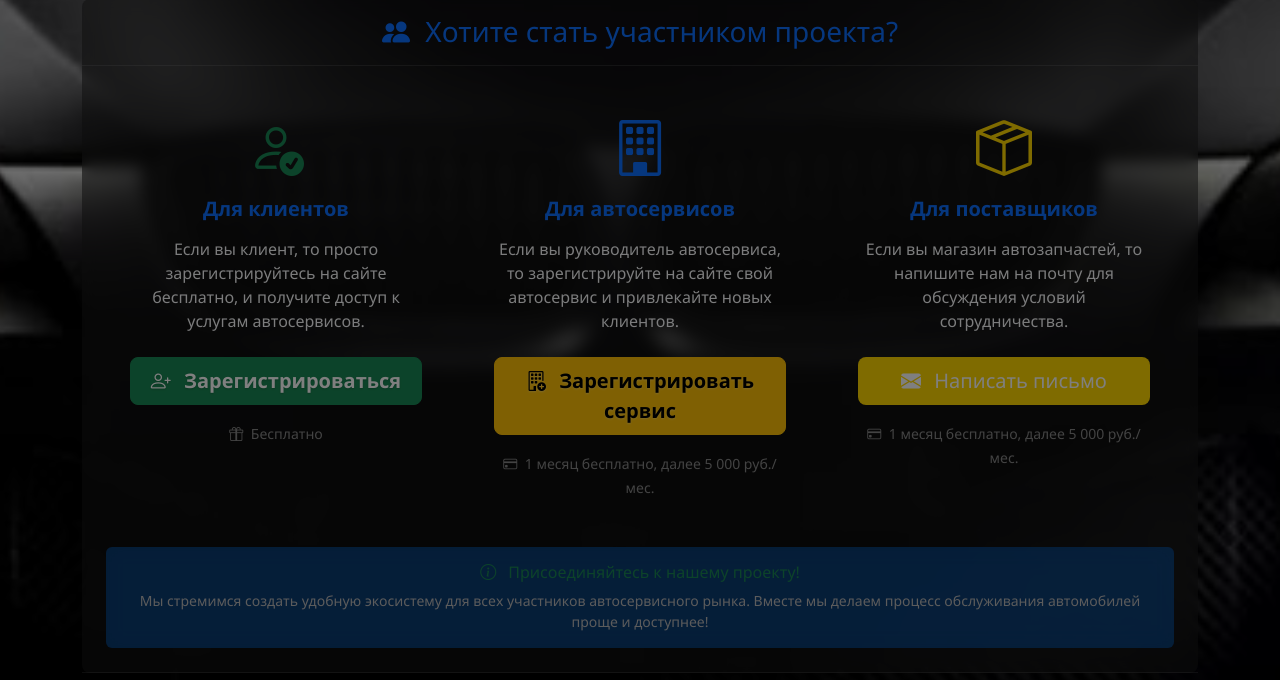
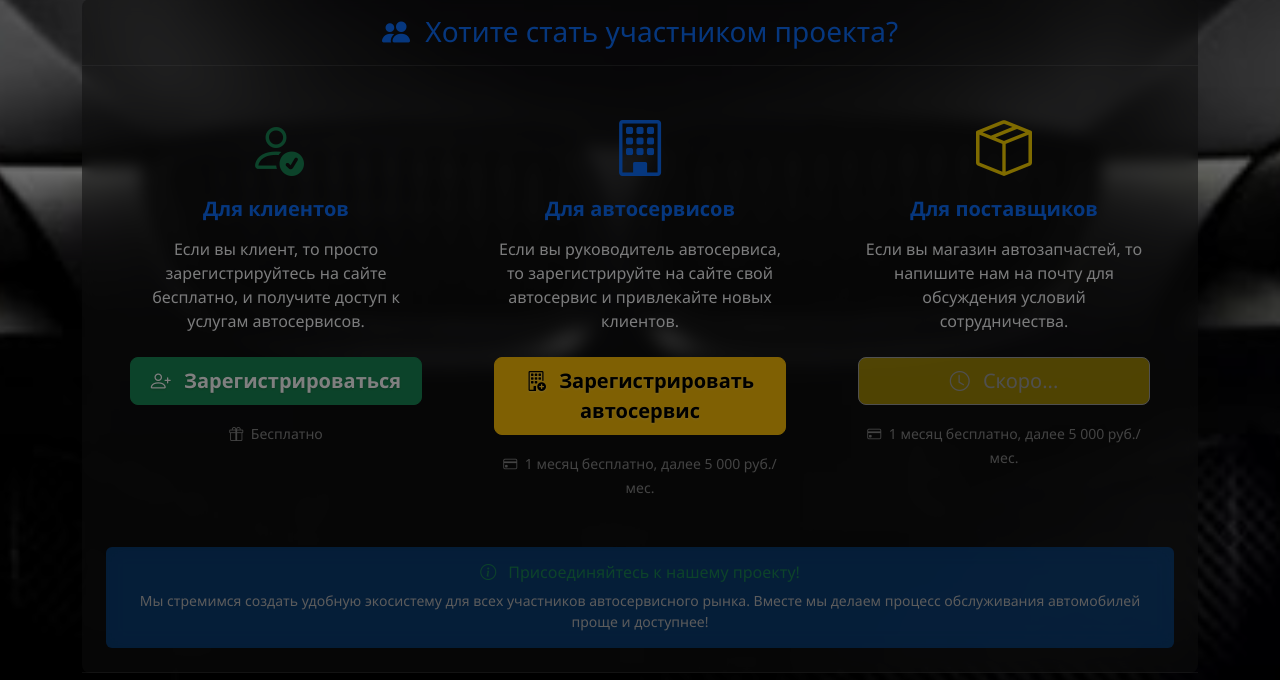
Before and after one commit to KoDDeX/Diploma, a Django app: page / in a window 1280 px wide. Shown: the part 1357-2037 px from the top of the page. Run offline with Django 5.2, Linux system fonts and the light colour scheme; data comes from the database, SQL or seed files in the repository; data that the repository does not hold is empty.

Commit message:
Diploma: Некоторые изменения

```diff
--- a/core/templates/core/landing.html
+++ b/core/templates/core/landing.html
@@ -261,9 +261,9 @@
                                                 Если вы руководитель автосервиса, то зарегистрируйте на сайте свой автосервис и привлекайте новых клиентов.
                                             </p>
                                             <div class="d-grid">
-                                                <a href="{% url 'users:register' %}" class="btn btn-warning btn-lg">
+                                                <a href="{% url 'core:autoservice_register' %}" class="btn btn-warning btn-lg">
                                                     <i class="bi bi-building-add me-2"></i>
-                                                    Зарегистрировать сервис
+                                                    Зарегистрировать автосервис
                                                 </a>
                                             </div>
                                             <div class="mt-3">
@@ -289,10 +289,10 @@
                                                 Если вы магазин автозапчастей, то напишите нам на почту для обсуждения условий сотрудничества.
                                             </p>
                                             <div class="d-grid">
-                                                <a href="mailto:24autoservice@ya.ru" class="btn btn-lg text-white" style="background-color: #ffd700;">
-                                                    <i class="bi bi-envelope-fill me-2"></i>
-                                                    Написать письмо
-                                                </a>
+                                                <button class="btn btn-lg text-white disabled" style="background-color: #ffd700; opacity: 0.6;" disabled>
+                                                    <i class="bi bi-clock me-2"></i>
+                                                    Скоро...
+                                                </button>
                                             </div>
                                             <div class="mt-3">
                                                 <small class="text-white-50">
```
Also changed, not shown: users/templates/users/profile_detail.html (+39 -0 lines).
